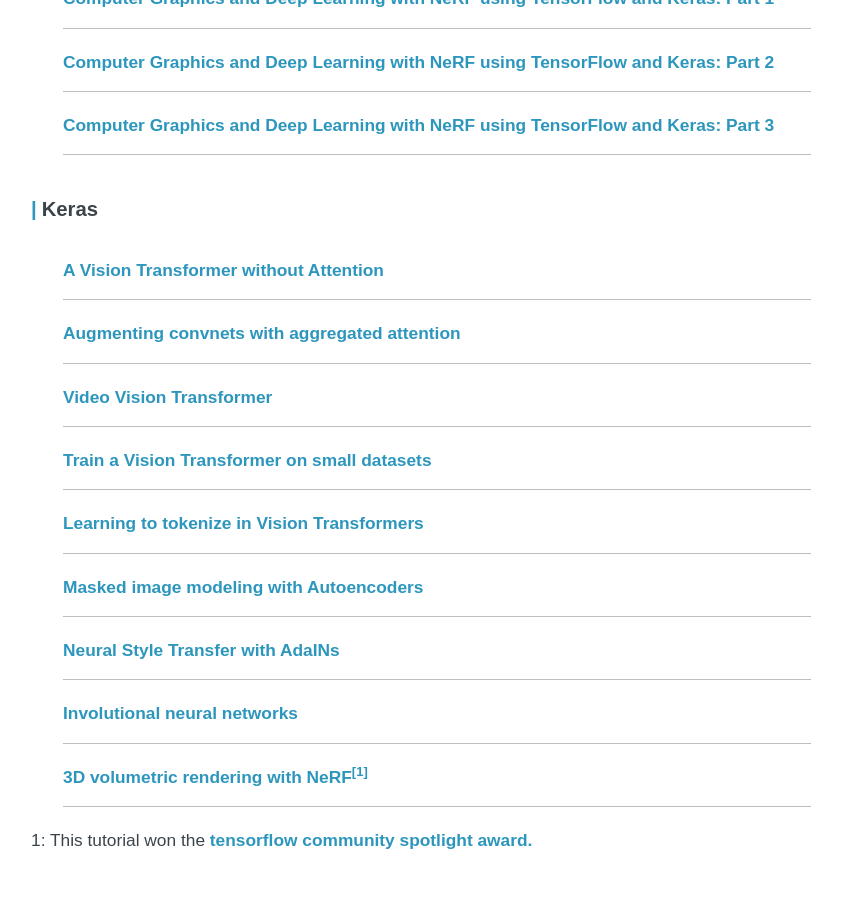
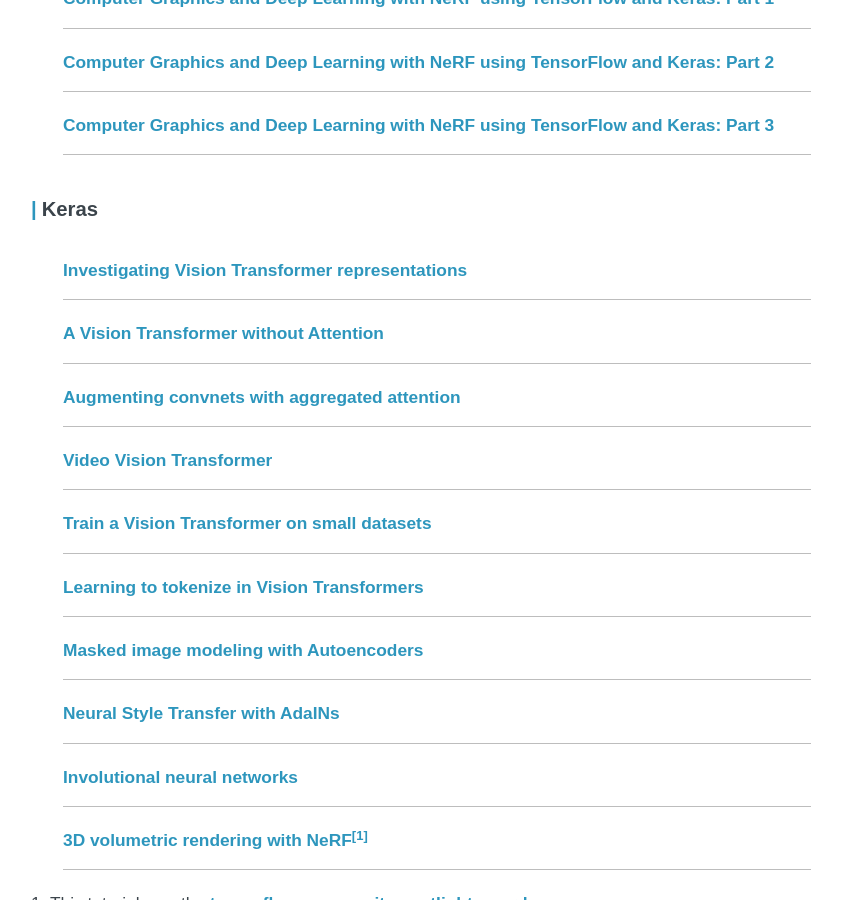
Before and after one commit to ariG23498/ariG23498.github.io, a Jekyll site: the page built from blogs.md, in a window 1280 px wide and 900 px high, scrolled down 385 px. Shown: the whole window, without its empty margins (219-1061 px from the left). Built offline with Jekyll 4.4.1, drawn with Linux system fonts in a browser that asks for light colours.

Commit message:
Update blogs.md

```diff
--- a/blogs.md
+++ b/blogs.md
@@ -23,6 +23,9 @@ permalink: /posts
         </article>
 
         <h3>Keras</h3>
+        <article class="archive-item">
+        <a class="archive-item-link" href="https://keras.io/examples/vision/probing_vits/" target="_blank" rel="noopener noreferrer">Investigating Vision Transformer representations</a>
+        </article>
         <article class="archive-item">
         <a class="archive-item-link" href="https://keras.io/examples/vision/shiftvit/" target="_blank" rel="noopener noreferrer">A Vision Transformer without Attention</a>
         </article>
```
